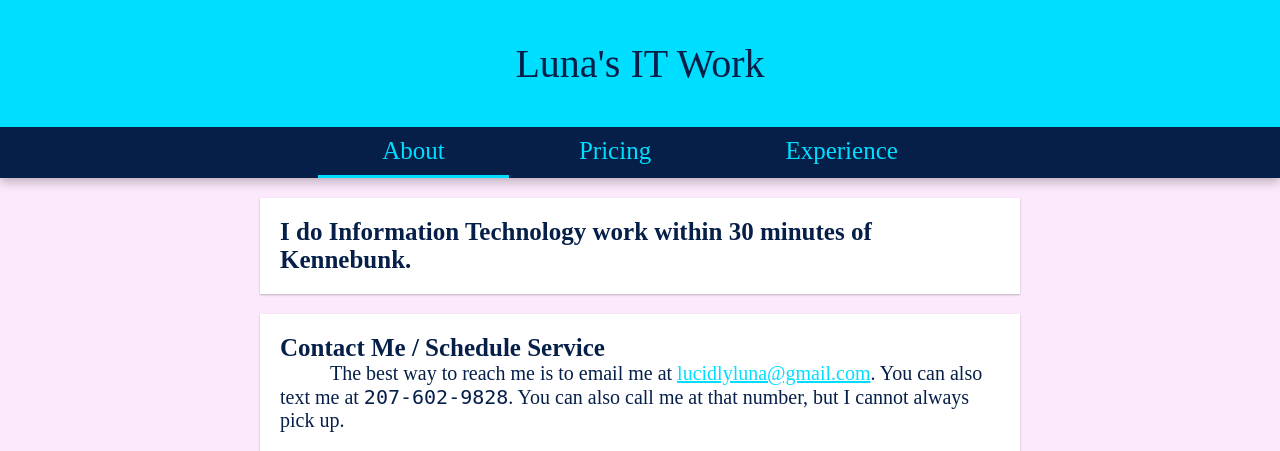
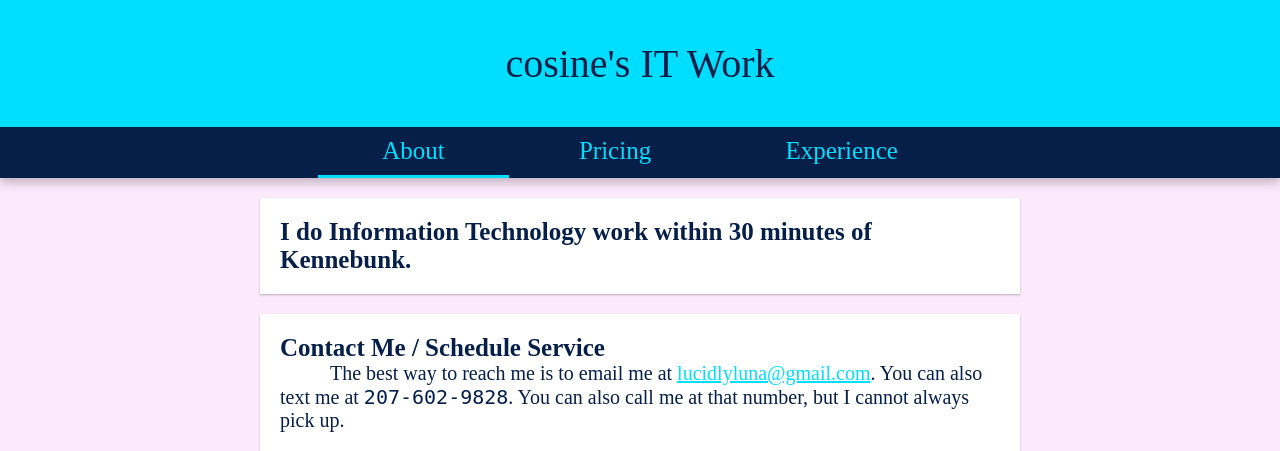
Before and after one commit to CosineP/lpc, a Flask app: page /it in a window 1280 px wide. Shown: the top 451 px of the page. Run offline with Flask 2, Linux system fonts and the light colour scheme.

Commit message:
s/Luna/cosine/g

```diff
--- a/templates/home.html
+++ b/templates/home.html
@@ -4,10 +4,10 @@
 <link rel="stylesheet" href="/static/home.css" />
 </head>
 <body>
-<h1>Luna Phipps-Costin's Personal Website</h1>
+<h1>cosine's Personal Website</h1>
 <p style="font-size: 40px;"><b><a href="/it">Looking for my IT work?</a></b></p>
 <p>"Sometimes, when I have time, more often when I don't, I make stuff."</p>
-<p>Hi, I'm Luna, high schooler and <a href="https://stallman.org/articles/on-hacking.html">hacker</a>. I created and continue to maintain <a href="http://cosinegaming.com">Cosine Gaming</a>.</p>
+<p>Hi, I'm cosine, high schooler and <a href="https://stallman.org/articles/on-hacking.html">hacker</a>. I created and continue to maintain <a href="http://cosinegaming.com">Cosine Gaming</a>.</p>
 <p>To quote my <a href="http://cosinegaming.com/about">about page</a> on CG, here's a little about me:</p>
 <p>
 	Cosine is often seen wasting her time in front of two bright LCDs,
--- a/templates/index.html
+++ b/templates/index.html
@@ -261,10 +261,10 @@
 </script>
 </head>
 <body>
-<h1>Luna Phipps-Costin's Personal Website</h1>
+<h1>cosine's Personal Website</h1>
 <p style="font-size: 40px;"><b><a href="/it">Looking for my IT work?</a></b></p>
 <p>"Sometimes, when I have time, more often when I don't, I make stuff."</p>
-<p>Hi, I'm Luna, high schooler and <a href="https://stallman.org/articles/on-hacking.html">hacker</a>. I created and continue to maintain <a href="http://cosinegaming.com">Cosine Gaming</a>.</p>
+<p>Hi, I'm cosine, high schooler and <a href="https://stallman.org/articles/on-hacking.html">hacker</a>. I created and continue to maintain <a href="http://cosinegaming.com">Cosine Gaming</a>.</p>
 <p>To quote my <a href="http://cosinegaming.com/about">about page</a> on CG, here's a little about me:</p>
 <p>
 	Cosine is often seen wasting her time in front of two bright LCDs,
--- a/templates/it/about.html
+++ b/templates/it/about.html
@@ -1,7 +1,7 @@
 {% extends "it/standard.html" %}
 
-{% block title %}IT Work - Luna Phipps-Costin{% endblock %}
-{% block description %}Information Technology work by Luna
+{% block title %}IT Work - cosine{% endblock %}
+{% block description %}Information Technology work by cosine
 Phipps-Costin.{% endblock %}
 
 {% block main %}
--- a/templates/it/experience.html
+++ b/templates/it/experience.html
@@ -1,6 +1,6 @@
 {% extends "it/standard.html" %}
 
-{% block title %}Experience - Luna's IT Work{% endblock %}
+{% block title %}Experience - cosine's IT Work{% endblock %}
 
 {% block head %}
 	{{ super() }}
--- a/templates/it/pricing.html
+++ b/templates/it/pricing.html
@@ -1,6 +1,6 @@
 {% extends "it/standard.html" %}
 
-{% block title %}Pricing - Luna's IT Work{% endblock %}
+{% block title %}Pricing - cosine's IT Work{% endblock %}
 
 {% block head %}
 	{{ super() }}
--- a/templates/it/standard.html
+++ b/templates/it/standard.html
@@ -11,7 +11,7 @@
 </head>
 <body>
 	<nav>
-		<a href="/it">Luna's IT Work</a>
+		<a href="/it">cosine's IT Work</a>
 		<ul>
 			<li{% if page == "about" %} id="active"{% endif %}><a href="/it/about">About</a></li>
 			<li{% if page == "pricing" %} id="active"{% endif %}><a href="/it/pricing">Pricing</a></li>
--- a/templates/resume.html
+++ b/templates/resume.html
@@ -1,7 +1,7 @@
 <!doctype HTML>
 <html>
 	<head>
-	<title>Luna Phipps-Costin</title>
+	<title>cosine's site</title>
 	<script
 		src="https://code.jquery.com/jquery-3.2.1.slim.min.js"
 		integrity="sha256-k2WSCIexGzOj3Euiig+TlR8gA0EmPjuc79OEeY5L45g="
```
